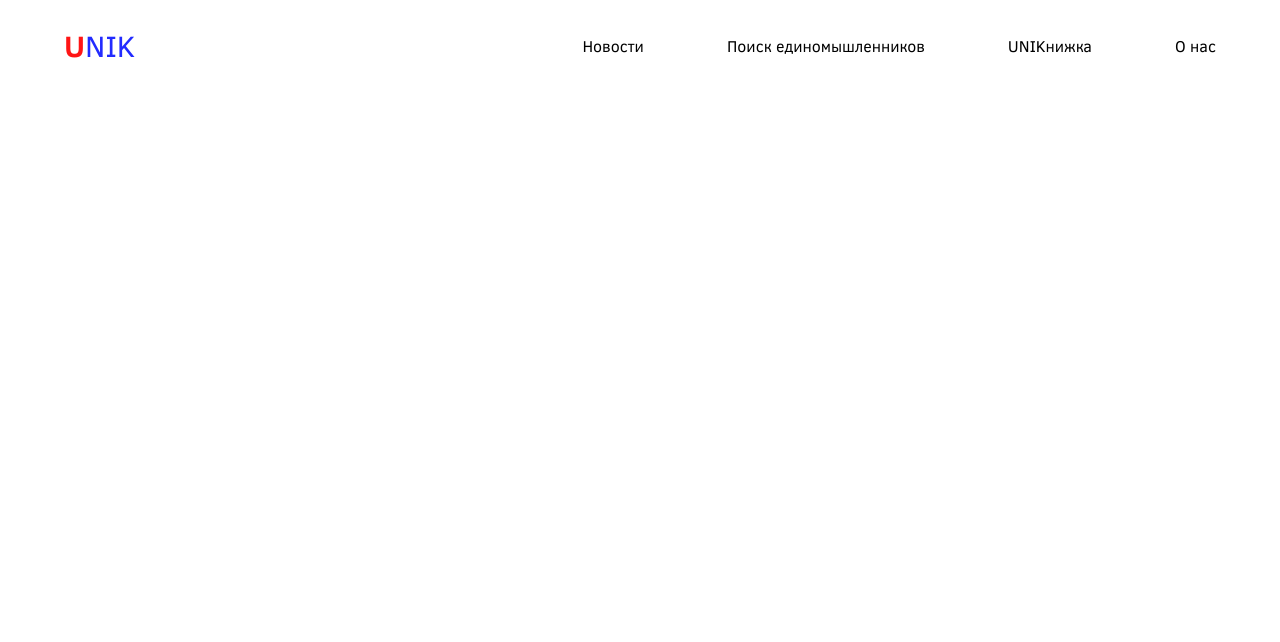
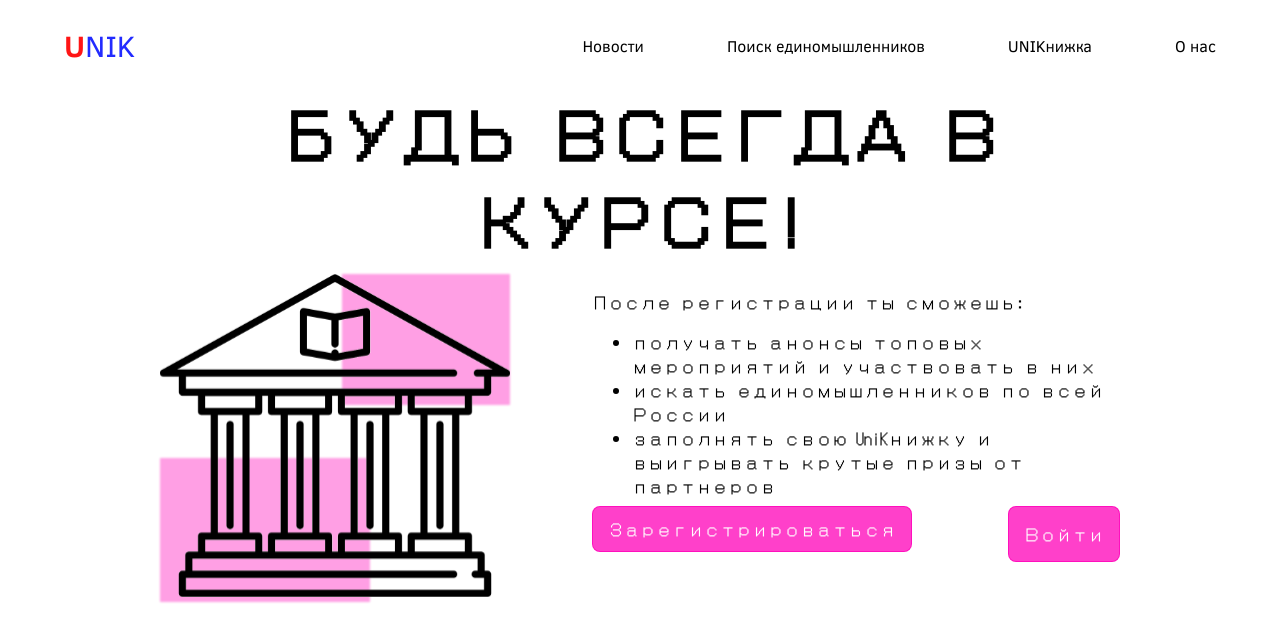
Before and after one commit to MaxSkr0210/unik, a Vue app: page / in a window 1280 px wide. Shown: the top 642 px of the page. Built offline with nearby package versions, Linux system fonts and the light colour scheme; no server answers.

Commit message:
add routing

```diff
--- a/src/views/HomeView.vue
+++ b/src/views/HomeView.vue
@@ -5,7 +5,7 @@
       <!-- <VSlider :news="getNews"></VSlider> -->
       <!-- <button class="button">Зарегистрироваться</button>
       <button class="button">Войти</button> -->
-      <VWin @register="registration" @login="log" v-if="user !== null"></VWin>
+      <VWin @register="registration" @login="log" v-if="user === null"></VWin>
       <div class="W" v-if="reg || login">
         <VRegister v-if="reg" @close="closeWindow"></VRegister>
         <VLogin v-if="login" @close="closeWindow"></VLogin>
```
